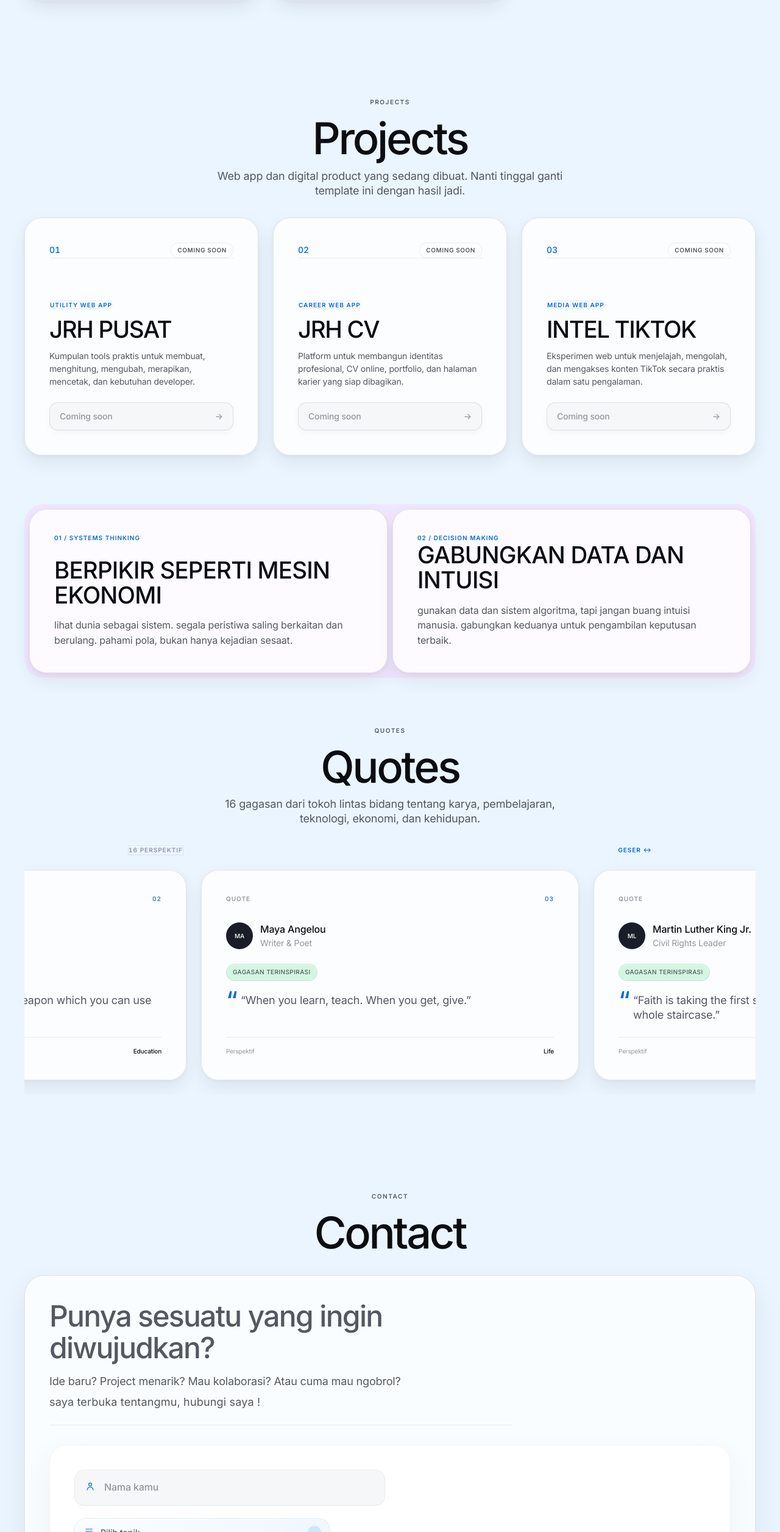
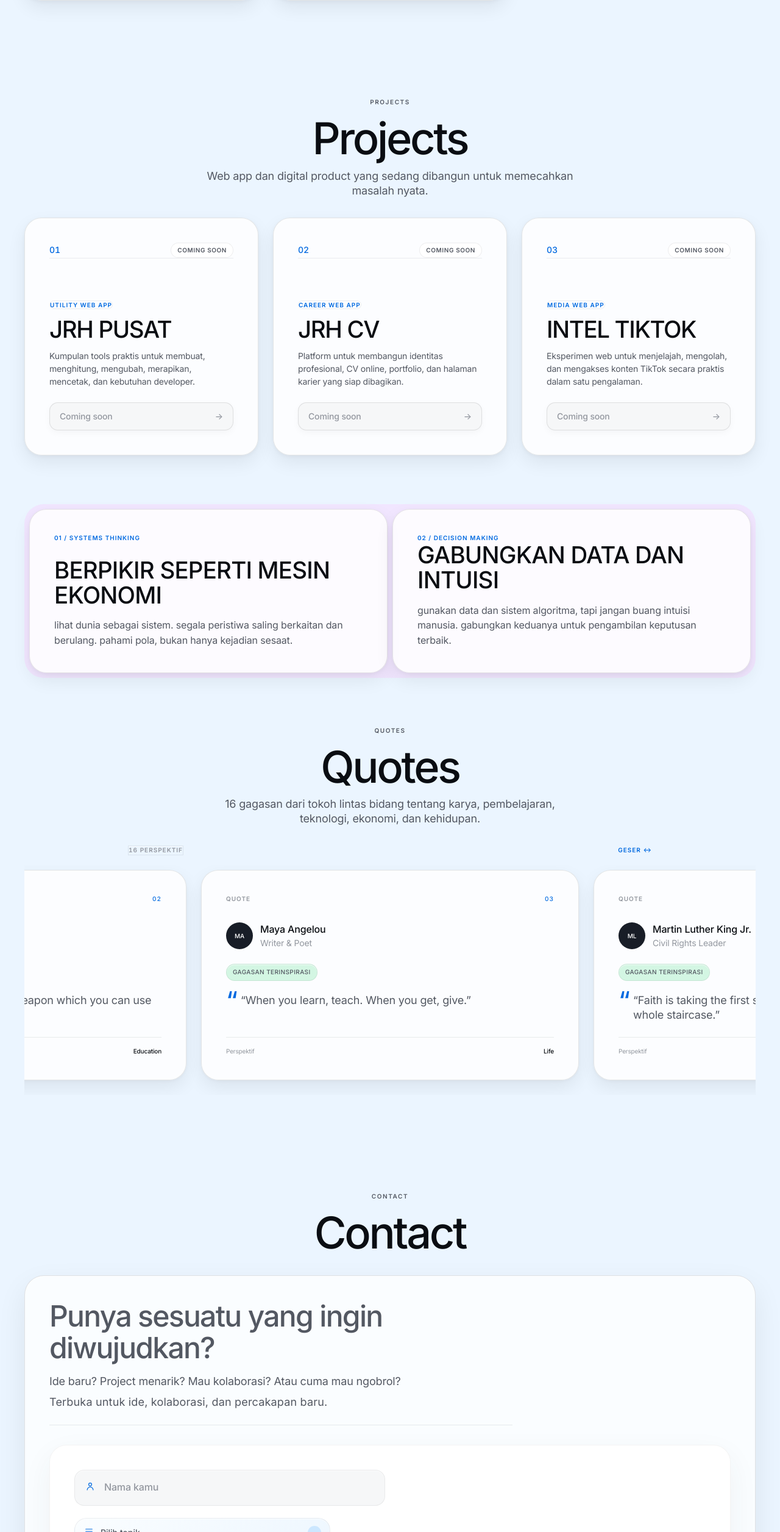
Before and after one commit to LionerHakim/JRHs, a React (Vite) app: page / in a window 1280 px wide. Shown: the part 2871-5384 px from the top of the page at 61% size. Built offline with nearby package versions, Linux system fonts and the light colour scheme.

Commit message:
chore: clean final portfolio code

```diff
--- a/src/main.tsx
+++ b/src/main.tsx
@@ -12,7 +12,6 @@ type TermsCheckboxProps = {
   disabled?: boolean
   termsOpen: boolean
   onTermsToggle: () => void
-  onTermsClose: () => void
   id?: string
 }
 
@@ -25,7 +24,6 @@ function TermsCheckbox({
   disabled = false,
   termsOpen,
   onTermsToggle,
-  onTermsClose,
   id = 'terms-checkbox',
 }: TermsCheckboxProps) {
   const popoverId = id + '-details'
@@ -143,7 +141,6 @@ function TestimonialsSection() {
     const getStep = () => {
       const firstCard = viewport.querySelector<HTMLElement>('.testimonial')
       if (!firstCard) return viewport.clientWidth
-      const styles = window.getComputedStyle(firstCard)
       const gap = Number.parseFloat(window.getComputedStyle(firstCard.parentElement as Element).gap) || 0
       return firstCard.getBoundingClientRect().width + gap
     }
@@ -528,7 +525,7 @@ ${name.trim()}`)
           </div>
 
           <p className="projects-subtitle">
-            Web app dan digital product yang sedang dibuat. Nanti tinggal ganti template ini dengan hasil jadi.
+Web app dan digital product yang sedang dibangun untuk memecahkan masalah nyata.
           </p>
 
           <div className="projects-list">
@@ -584,7 +581,7 @@ ${name.trim()}`)
             <div className="contact-intro">
               <p className="contact-question">Punya sesuatu yang ingin diwujudkan?</p>
               <p className="contact-answer">Ide baru? Project menarik? Mau kolaborasi? Atau cuma mau ngobrol?</p>
-              <p className="contact-note">saya terbuka tentangmu, hubungi saya !</p>
+              <p className="contact-note">Terbuka untuk ide, kolaborasi, dan percakapan baru.</p>
             </div>
 
             <form className="contact-form" onSubmit={handleContactSubmit} noValidate>
@@ -647,7 +644,6 @@ ${name.trim()}`)
                     required
                     termsOpen={termsOpen}
                     onTermsToggle={() => setTermsOpen((open) => !open)}
-                    onTermsClose={() => setTermsOpen(false)}
                   />
                 </div>
                 <button type="submit">✈ <span>Buka Email Saya</span> <span aria-hidden="true">→</span></button>
```
